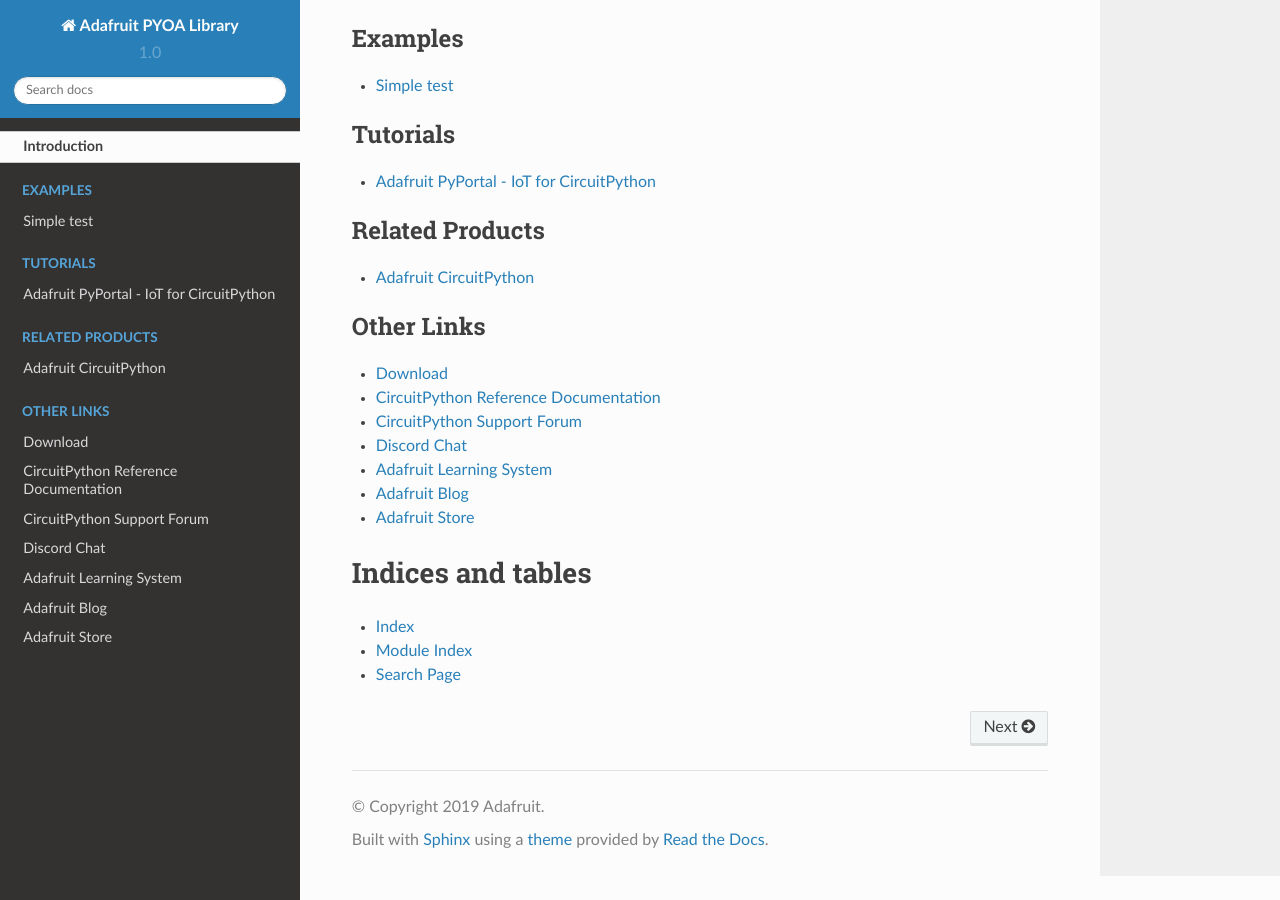
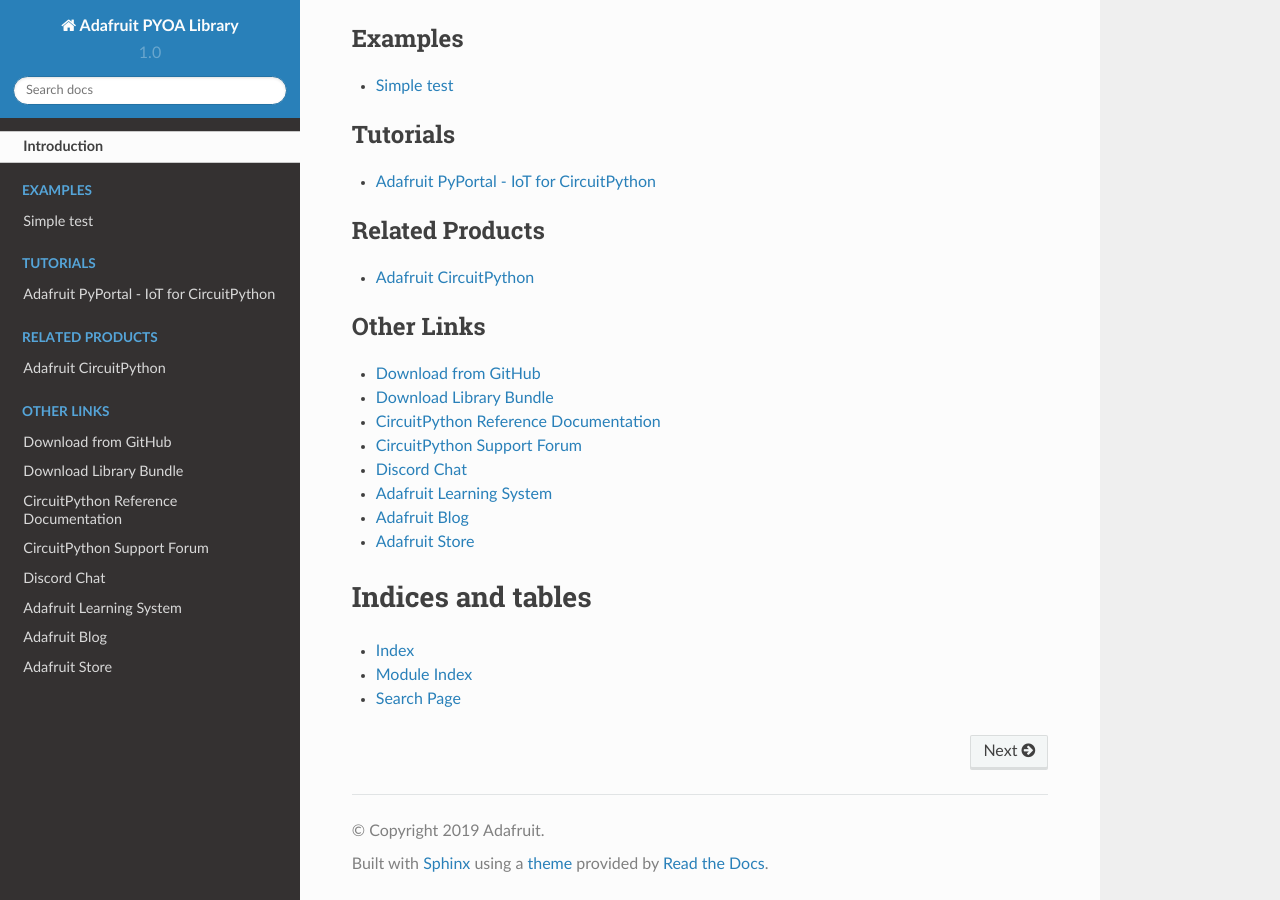
Before and after one commit to adafruit/Adafruit_CircuitPython_PYOA, a Sphinx documentation site: the page built from docs/index.rst, in a window 1280 px wide and 900 px high, scrolled down 1286 px. Built offline with Sphinx 7.4.7 and the Read the Docs theme 2.0.0, drawn with Linux system fonts in a browser that asks for light colours.

Commit message:
Added cp.org link to index.rst

```diff
--- a/docs/index.rst
+++ b/docs/index.rst
@@ -33,7 +33,8 @@
 .. toctree::
     :caption: Other Links
 
-    Download <https://github.com/adafruit/Adafruit_CircuitPython_PYOA/releases/latest>
+    Download from GitHub <https://github.com/adafruit/Adafruit_CircuitPython_PYOA/releases/latest>
+    Download Library Bundle <https://circuitpython.org/libraries>
     CircuitPython Reference Documentation <https://docs.circuitpython.org>
     CircuitPython Support Forum <https://forums.adafruit.com/viewforum.php?f=60>
     Discord Chat <https://adafru.it/discord>
```
